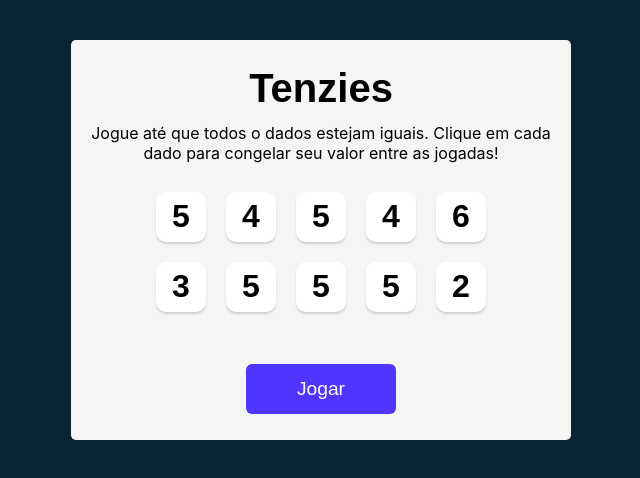
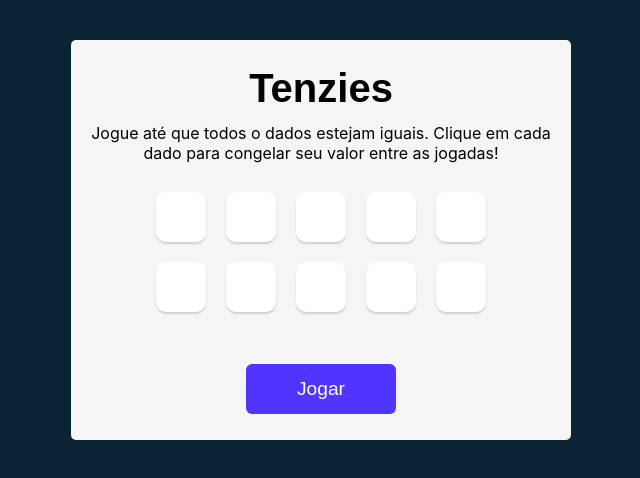
Before and after one commit to peustratt/tenzies, a React (Create React App) app: page / in a window 1280 px wide. Shown: the top 478 px of the page, without its empty margins (319-959 px from the left). Built offline with nearby package versions, Linux system fonts and the light colour scheme.

Commit message:
styled the dices

```diff
--- a/src/Die.js
+++ b/src/Die.js
@@ -1,4 +1,10 @@
 import React from "react"
+
+const diceSyle = [
+{
+
+}
+]
 
 export default function Die(props) {
     const styles = {
@@ -10,7 +16,13 @@ export default function Die(props) {
             style={styles}
             onClick={props.holdDice}
         >
-            <h2 className="die-num">{props.value}</h2>
+           <span></span>
+           <span></span>
+           <span></span>
+           <span></span>
+           <span></span>
+           <span></span>
+           <span></span>
         </div>
     )
 }
--- a/src/style.css
+++ b/src/style.css
@@ -42,18 +42,30 @@ main {
 }
 
 .die-face {
+    padding: 4px;
+    display: grid;
+    grid-template-columns: 1fr 1fr 1fr;
+    grid-template-rows: 1fr 1fr 1fr;
+    align-items: center;
+    justify-content: center;
     height: 50px;
     width: 50px;
     box-shadow: 0px 2px 2px rgba(0, 0, 0, 0.15);
     border-radius: 10px;
-    display: flex;
-    justify-content: center;
-    align-items: center;
     cursor: pointer;
 }
 
-.die-num {
-    font-size: 2rem;
+.die-face > span {
+    align-self: center;
+    justify-self: center;
+    background: #fff;
+    width: 7px;
+    height: 7px;
+    border-radius: 50%;
+}
+
+.die-face > span:nth-child(2) {
+    grid-row: span 3;
 }
 
 .roll-dice {
```
